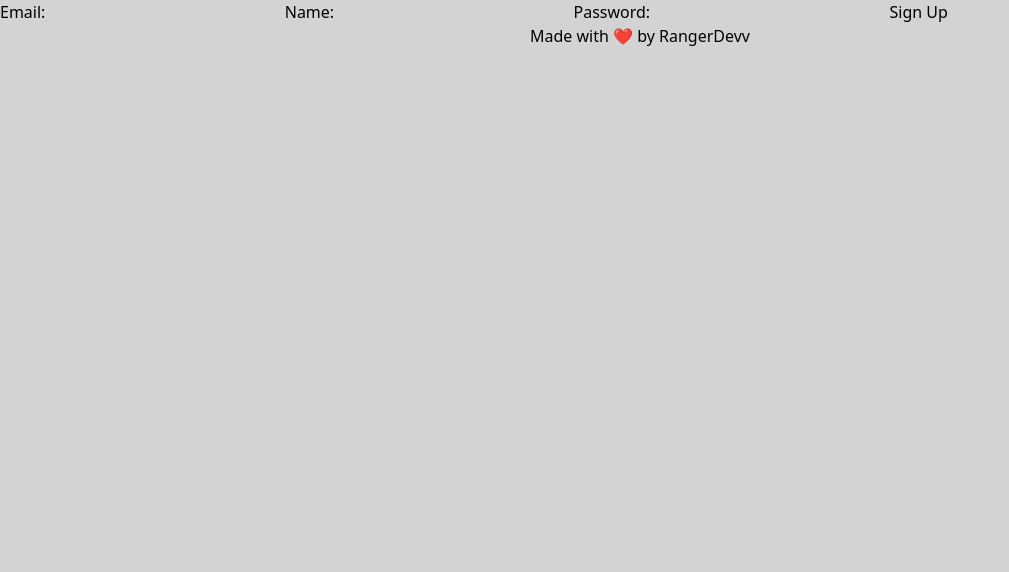
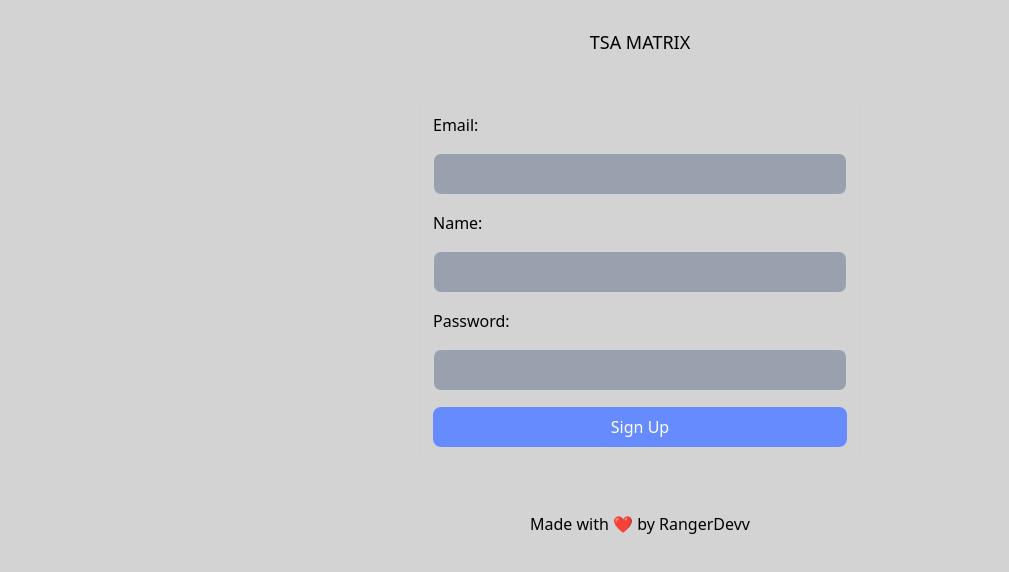
Before and after one commit to RangerDevv/TSAMatrixConcept, a SvelteKit app: page / in a window 1280 px wide. Shown: the top 572 px of the page, without its empty margins (0-1009 px from the left). Built offline with nearby package versions, Linux system fonts and the light colour scheme.

Commit message:
login page

```diff
--- a/src/routes/+layout.svelte
+++ b/src/routes/+layout.svelte
@@ -7,5 +7,5 @@
     <slot />
 </main>
 <footer>
-    <p class="text-center">Made with ❤️ by RangerDevv</p>
+    <p class="text-center pt-12">Made with ❤️ by RangerDevv</p>
 </footer>
--- a/src/routes/+page.svelte
+++ b/src/routes/+page.svelte
@@ -10,12 +10,14 @@
     }
 </script>
 
-<form on:submit={handleSubmit}>
+<p class="text-center text-lg pt-7">TSA MATRIX</p>
+
+<form on:submit={handleSubmit} class="flex flex-col gap-4 p-4 max-w-md mx-auto mt-10 border border-gray-300 rounded-lg">
     <label for="email">Email:</label>
-    <input type="email" id="email" bind:value={email} required />
+    <input type="email" id="email" bind:value={email} required class="border border-gray-300 p-2 rounded-lg bg-gray-400" />
     <label for="name">Name:</label>
-    <input type="text" id="name" bind:value={name} required />
+    <input type="text" id="name" bind:value={name} required class="border border-gray-300 p-2 rounded-lg bg-gray-400" />
     <label for="password">Password:</label>
-    <input type="password" id="password" bind:value={password} required />
-    <button type="submit" on:click={handleSubmit}>Sign Up</button>
+    <input type="password" id="password" bind:value={password} required class="border border-gray-300 p-2 rounded-lg bg-gray-400" />
+    <button type="submit" on:click={handleSubmit} class="bg-[#658BFF] text-white p-2 rounded-lg">Sign Up</button>
 </form>
```
